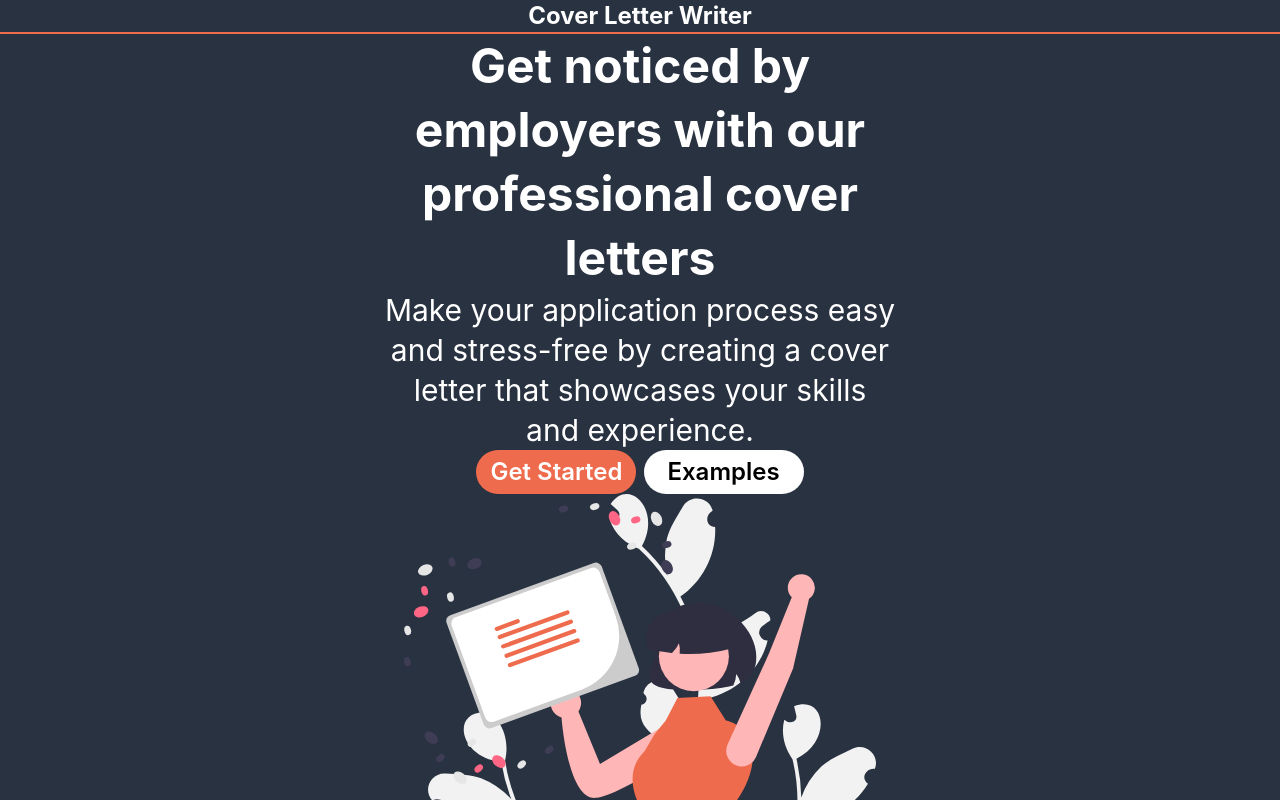
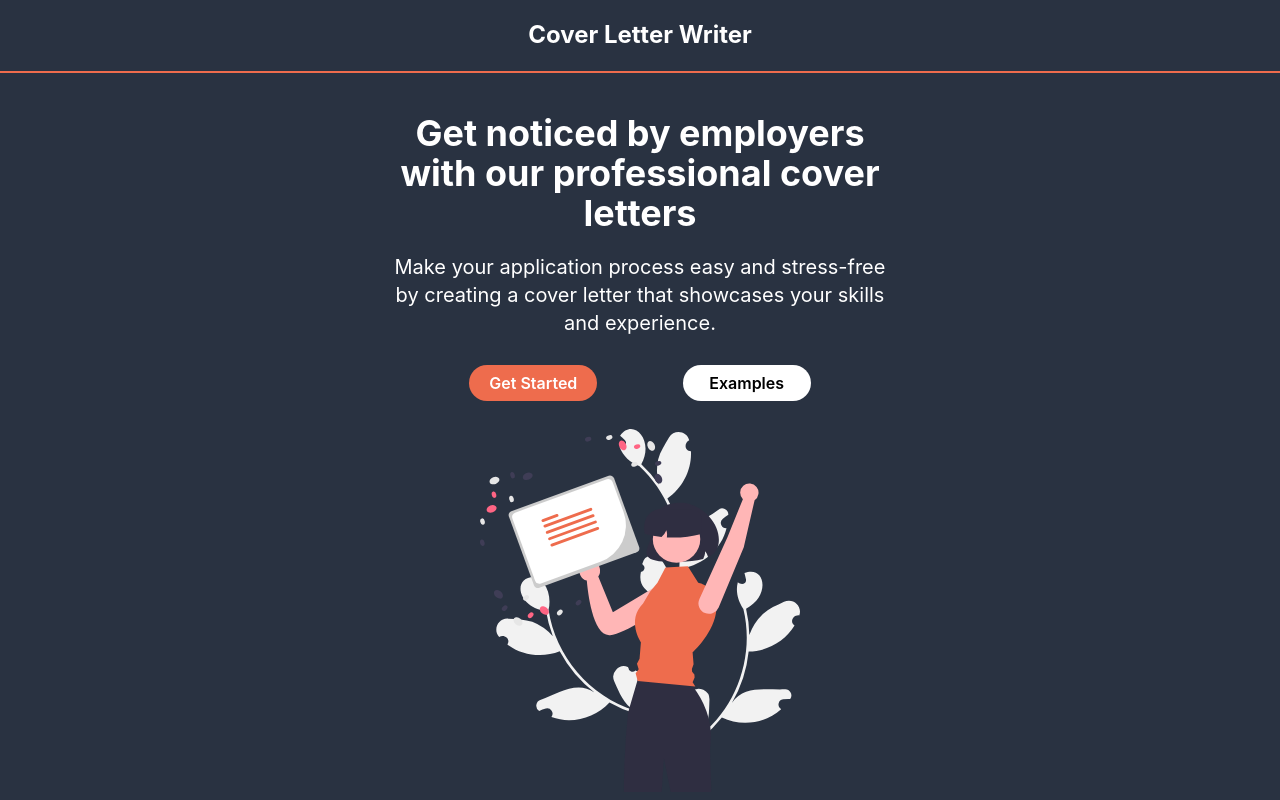
Before and after one commit to ramongh331/coverLetter-frontend, a React (Create React App) app: page / in a window 1280 px wide. Shown: the top 800 px of the page. Built offline with nearby package versions, Linux system fonts and the light colour scheme.

Commit message:
home page is structure and responsive

```diff
--- a/src/App.js
+++ b/src/App.js
@@ -1,4 +1,3 @@
-import logo from './logo.svg';
 import './App.css';
 import { Outlet } from 'react-router-dom';
 
--- a/src/pages/Home.js
+++ b/src/pages/Home.js
@@ -5,29 +5,56 @@ import HomeImg from '../images/happy-news.svg'
 export default function Home() {
   return (
     <>
-      <main className="bg-blue-1000 w-full h-screen flex flex-col items-center ">
+      <main className="bg-blue-1000
+      w-full
+      h-screen
+      flex flex-col items-center ">
         <Header />
-        <section className="w-2/5 max-sm:w-4/5 h-full flex flex-col items-center justify-evenly ">
-          <h2 className="text-5xl max-sm:text-2xl text-white font-bold leading-[4rem] ">
+        <section className="max-sm:w-4/5 sm:w-3/5 xl:w-2/5 w-2/5
+        h-full">
+          <h2 className=" max-[280px]:text-2xl max-sm:text-3xl sm:text-4xl text-5xl
+          text-white
+          font-bold
+          leading-[4rem]
+          mt-10">
             Get noticed by employers with our professional cover letters
           </h2>
-          <p className="text-3xl max-sm:text-lg text-white leading-10">
+          <p className="max-[280px]:text-sm max-sm:text-lg sm:text-xl text-3xl
+          text-white
+          leading-10
+          mt-5">
             Make your application process easy and stress-free by creating a
             cover letter that showcases your skills and experience.
           </p>
-          <section className="w-2/3 max-sm:w-11/12 flex justify-evenly">
+          <section className="max-[280px]:w-full max-sm:max-w-xs sm:max-w-sm md:max-w-md lg:max-w-lg
+          flex justify-evenly
+          max-sm:mx-auto max-sm:mt-7 sm:mx-auto sm:mt-7">
+
             <Link to="/coverletters/new">
-              <div className="bg-orange-1000 text-white w-40 max-sm:w-24 h-11 max-sm:h-8 text-2xl max-sm:text-sm flex justify-center items-center rounded-full font-semibold">
+              <div className="bg-orange-1000 text-white
+              w-40 max-sm:w-24 sm:w-32
+              h-11 max-sm:h-8 sm:h-9
+              text-2xl max-sm:text-sm sm:text-base
+              flex justify-center items-center
+              rounded-full
+              font-semibold">
                 Get Started
               </div>
             </Link>
             <Link to="/coverletters">
-              <div className="bg-white w-40 max-sm:w-24 h-11 max-sm:h-8 text-2xl max-sm:text-sm flex justify-center items-center rounded-full font-semibold">
+              <div className="bg-white
+              w-40 max-sm:w-24 sm:w-32
+              h-11 max-sm:h-8 sm:h-9
+              text-2xl max-sm:text-sm sm:text-base
+              flex justify-center items-center
+              rounded-full
+              font-semibold">
                 Examples
               </div>
             </Link>
           </section>
-          <img className="max-sm:shrink" src={HomeImg} alt=""/>
+          <img className="max-sm:w-56 sm:w-80
+          max-sm:mx-auto max-sm:mt-7 sm:mx-auto sm:mt-7" src={HomeImg} alt=""/>
         </section>
       </main>
     </>
```
